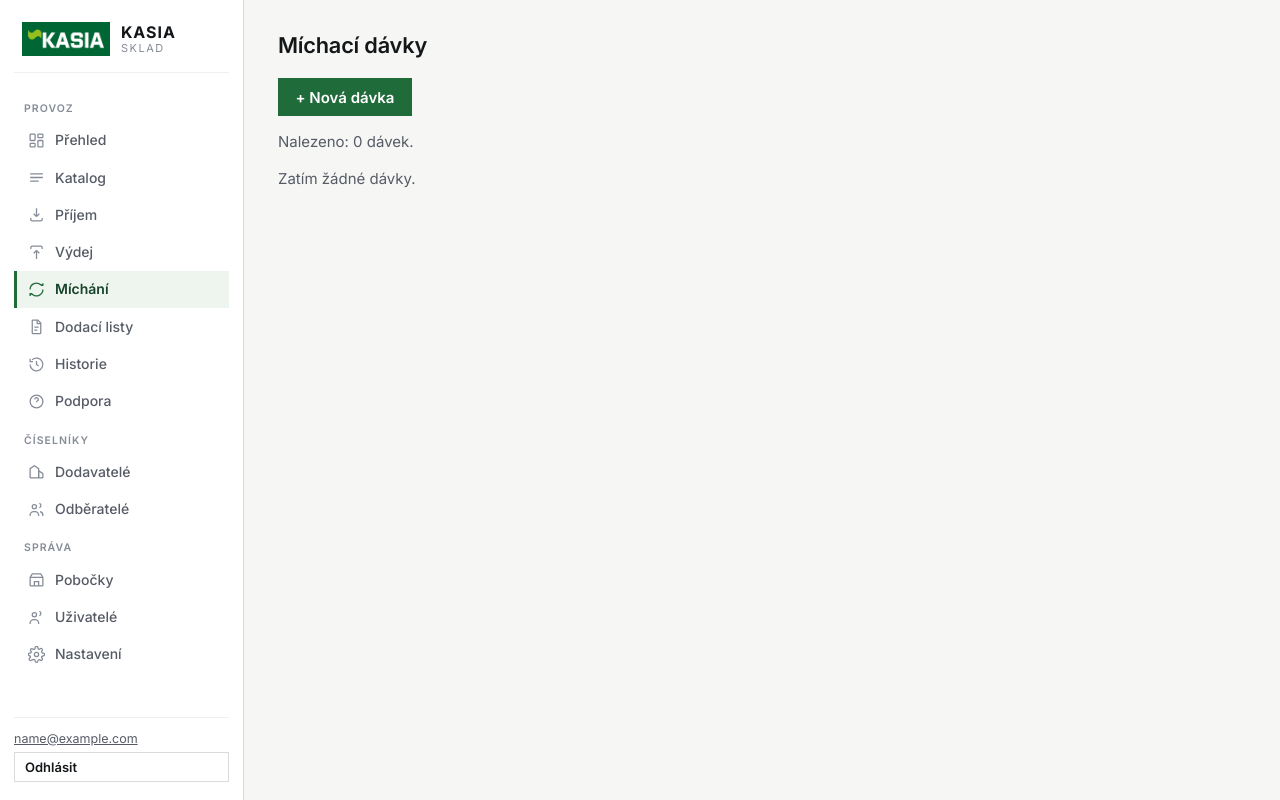
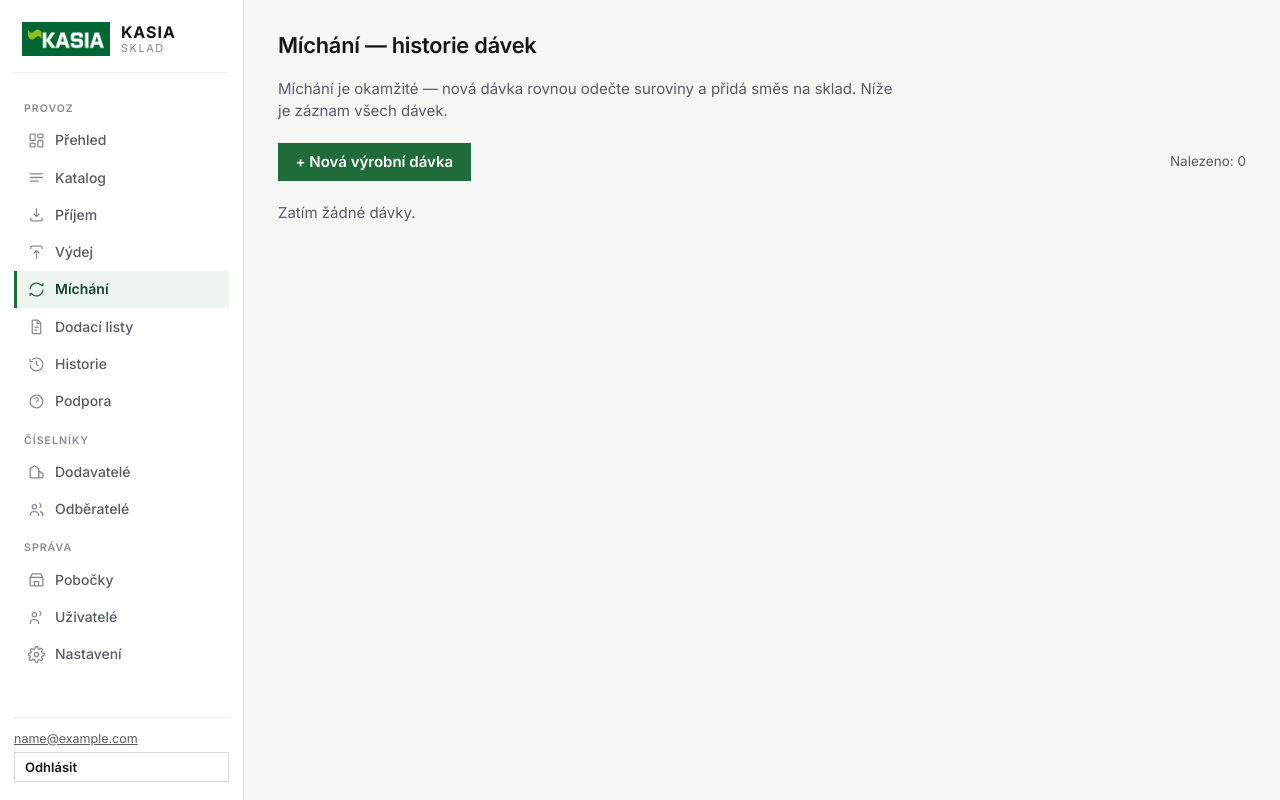
Before and after one commit to matejformanek/Kasia-warehouse, a Django app: page /sklad/michani/ in a window 1280 px wide. Run offline with Django 5.2, Linux system fonts and the light colour scheme; the visitor is signed in with stand-in values (Sample User, id 1); data comes from the database, SQL or seed files in the repository; data that the repository does not hold is empty; parts of the project's set-up code (start-up, migrations or seed data) failed here and were passed over.

Commit message:
inv: Míchání historie UX-refresh (Phase 2 A3)
Port mockup 18: intro + toolbar (Nová dávka + count), compact columns.
Restyle only; all job logic preserved.

Co-Authored-By: Claude Opus 4.8 (1M context) <noreply@anthropic.com>

```diff
--- a/kasia/templates/inventory/mixing_job_index.html
+++ b/kasia/templates/inventory/mixing_job_index.html
@@ -2,23 +2,39 @@
 
 {% block title %}Míchací dávky — Kasia vera{% endblock %}
 
+{% block extra_head %}
+<style>
+  /* Míchání — historie dávek (mixing_job_index). Sharp/technical per 0054. */
+  .intro { color: var(--fg-soft); max-width: 66ch; margin: 0 0 1.4rem; }
+  .toolbar { display: flex; align-items: center; gap: .8rem; flex-wrap: wrap; margin: 0 0 1.4rem; }
+  .toolbar .count { color: var(--fg-soft); font-size: .9rem; margin-left: auto; }
+  .col-date { white-space: nowrap; font-family: var(--mono); font-variant-numeric: tabular-nums; color: var(--fg-soft); font-size: .9rem; }
+  .branch-code { font-family: var(--mono); font-weight: 600; letter-spacing: .03em; }
+  .op { color: var(--fg-soft); font-size: .9rem; }
+</style>
+{% endblock %}
+
 {% block content %}
-<h1>Míchací dávky</h1>
-<p>
-  <a class="primary" href="{% url 'inventory:mixing_job_create' %}">+ Nová dávka</a>
+<h1>Míchání — historie dávek</h1>
+<p class="intro">
+  Míchání je okamžité — nová dávka rovnou odečte suroviny a&nbsp;přidá
+  směs na sklad. Níže je záznam všech dávek.
 </p>
 
-<p style="color:var(--fg-soft);">Nalezeno: {{ count }} dávek.</p>
+<div class="toolbar">
+  <a class="primary" href="{% url 'inventory:mixing_job_create' %}">+ Nová výrobní dávka</a>
+  <span class="count">Nalezeno: {{ count }}</span>
+</div>
 
 {% if jobs %}
   <table class="lines">
     <thead>
       <tr>
-        <th>Zahájeno</th>
+        <th style="width:9.5rem;">Datum</th>
+        <th>Směs</th>
         <th>Pobočka</th>
-        <th>Směs</th>
-        <th style="text-align:right;">Cíl (kg)</th>
-        <th style="text-align:right;">Vyrobeno (kg)</th>
+        <th style="text-align:right;">Cílové množství (kg)</th>
+        <th style="text-align:right;">Skutečně vyrobeno (kg)</th>
         <th>Stav</th>
         <th>Operátor</th>
       </tr>
@@ -26,11 +42,11 @@
     <tbody>
       {% for j in jobs %}
         <tr class="row-link" data-href="{% url 'inventory:mixing_job_detail' pk=j.pk %}">
-          <td>{{ j.started_at|date:"d. m. Y H:i" }}</td>
-          <td>{{ j.branch.code }}</td>
+          <td class="col-date">{{ j.started_at|date:"d. m. Y H:i" }}</td>
           <td>{{ j.mixture.name_cs }}</td>
-          <td style="text-align:right;font-variant-numeric:tabular-nums;">{{ j.target_qty|floatformat:1 }}</td>
-          <td style="text-align:right;font-variant-numeric:tabular-nums;">
+          <td><span class="branch-code">{{ j.branch.code }}</span></td>
+          <td class="num">{{ j.target_qty|floatformat:1 }}</td>
+          <td class="num">
             {% if j.actual_produced_qty is not None %}{{ j.actual_produced_qty|floatformat:1 }}{% endif %}
           </td>
           <td>
@@ -44,12 +60,12 @@
               <span style="color:var(--fg-soft);">{{ j.get_state_display }}</span>
             {% endif %}
           </td>
-          <td style="color:var(--fg-soft);">{{ j.created_by.email }}</td>
+          <td class="op">{{ j.created_by.email }}</td>
         </tr>
       {% endfor %}
     </tbody>
   </table>
 {% else %}
-  <p style="color:var(--fg-soft);">Zatím žádné dávky.</p>
+  <p class="muted">Zatím žádné dávky.</p>
 {% endif %}
 {% endblock %}
```
